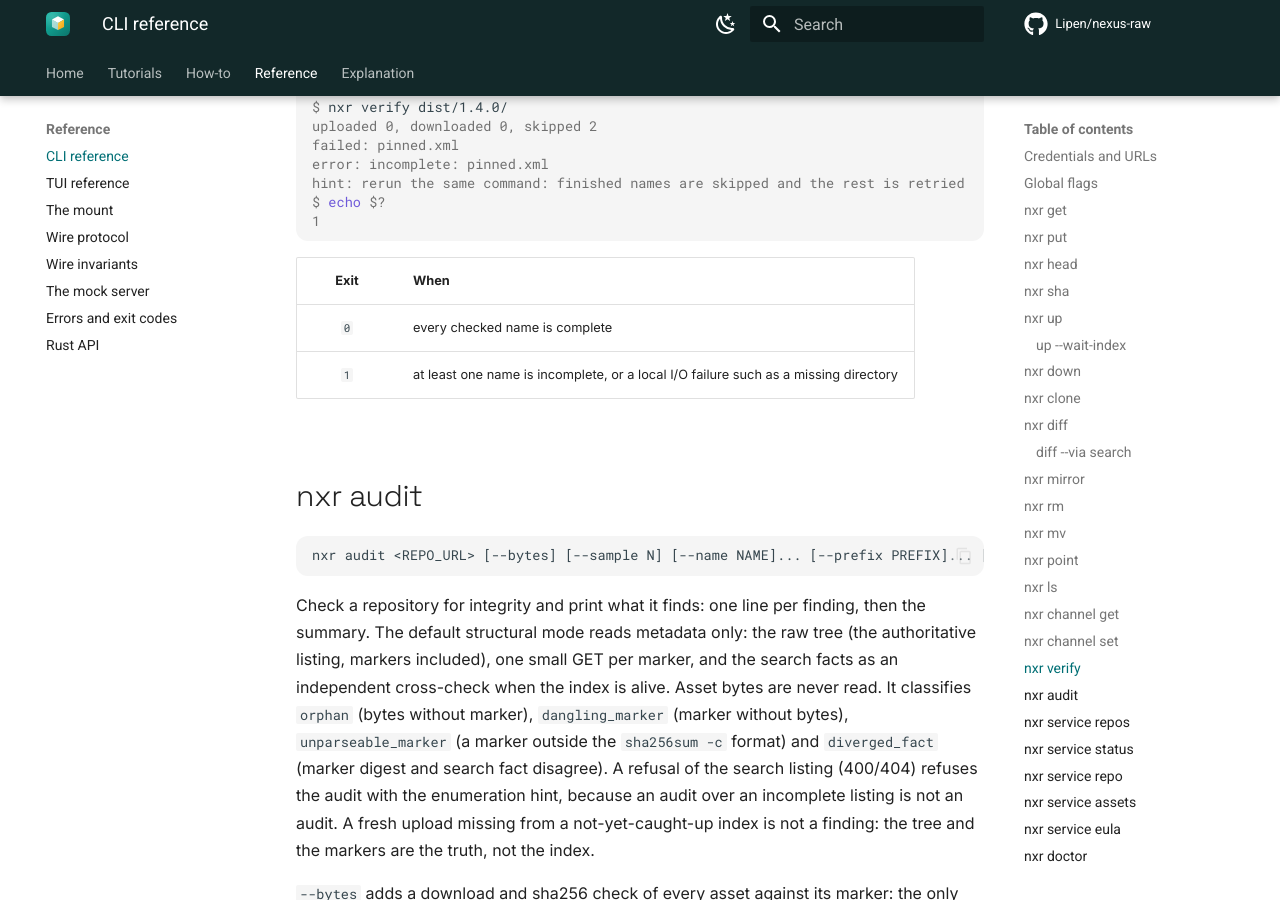
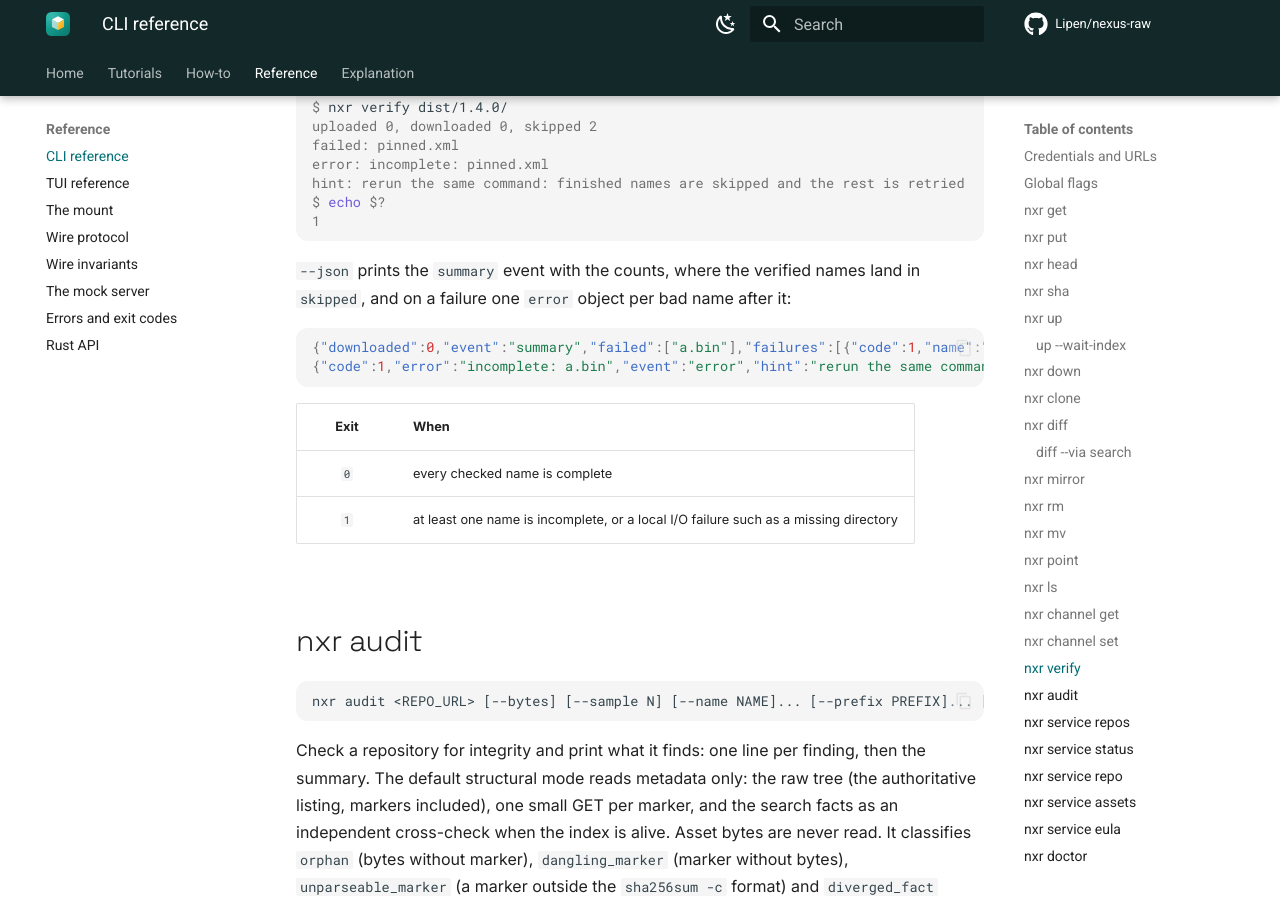
Before and after one commit to Lipen/nexus-raw, an MkDocs documentation site: the page built from docs/reference/cli.md, in a window 1280 px wide and 900 px high, scrolled down 25959 px. Built offline with MkDocs 1.6.1 and Material for MkDocs 9.7.7, drawn with Linux system fonts in a browser that asks for light colours; comment, search, counter and statistics services are not loaded.

Commit message:
docs: document verify's json shape

````diff
--- a/docs/reference/cli.md
+++ b/docs/reference/cli.md
@@ -941,6 +941,13 @@ $ echo $?
 1
 ```
 
+`--json` prints the `summary` event with the counts, where the verified names land in `skipped`, and on a failure one `error` object per bad name after it:
+
+```json
+{"downloaded":0,"event":"summary","failed":["a.bin"],"failures":[{"code":1,"name":"a.bin"}],"kind":"transfer","removed":0,"sealed":0,"skipped":0,"uploaded":0}
+{"code":1,"error":"incomplete: a.bin","event":"error","hint":"rerun the same command: finished names are skipped and the rest is retried"}
+```
+
 | Exit | When |
 |:----:|:-----|
 | `0` | every checked name is complete |
````
